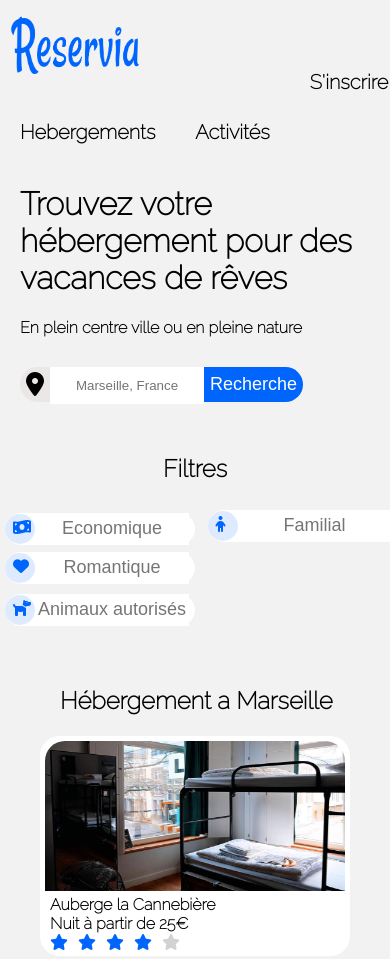
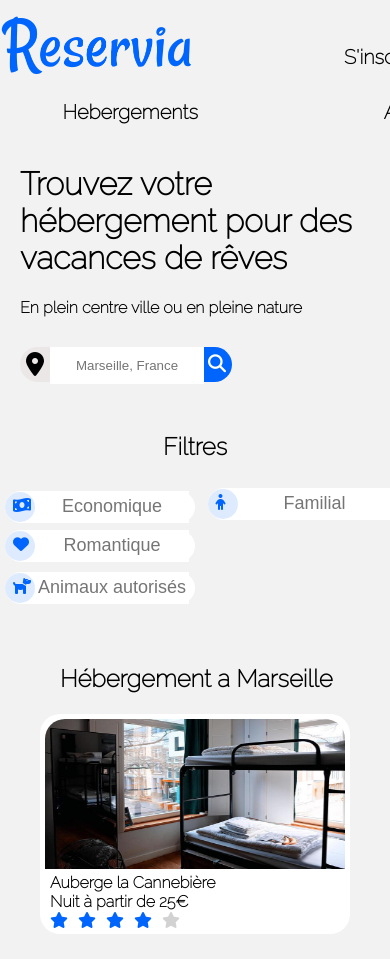
Before and after one commit to yoannano/OpenclassroomsProject, a plain HTML site: page index.html in a window 390 px wide. Shown: the top 959 px of the page. Drawn offline with Linux system fonts and the light colour scheme.

Commit message:
P2 terminé

```diff
--- a/css/styles.css
+++ b/css/styles.css
@@ -51,6 +51,9 @@ nav span:hover{
   border: hidden;
   height: 35px;
   font-size: large;
+}
+.recherche i{
+  visibility: hidden;
 }
 .icon0{
   height: 35px;
@@ -579,21 +582,26 @@ footer{
     margin-left: auto;
     margin-right: auto;
   }
-  .inscrire{
-    margin-right: 190px;
-    float: left;
+  .menuNav{
+    display: flex;
+  }
+  nav{
+    margin-left: 50px;
+    width: 200px;
   }
   .activite{
-    float: left;
-    margin-top: 100px;
+    margin-top: 80px;
   }
   .hebergement{
-    margin-top: 100px;
-    margin-left: -460px;
+    margin-top: 80px;
+    margin-left: -200px;
   }
-  .logo img{
-    width: 1300%;
-    margin-left: 10px;
+  .inscrire{
+    margin-top: -30px;
+    margin-left: -300px;
+  }
+  .logo{
+    justify-content: center;
   }
   .titres{
     margin-left: 20px;
@@ -602,7 +610,8 @@ footer{
     width: 390px;
   }
   nav span:hover{
-    text-decoration: underline;
+    text-decoration: none;
+    border-bottom: 1px solid #0065FC;
     color: #0065FC;
   }
   .sousTitre{
@@ -610,6 +619,17 @@ footer{
   }
   .bloc0{
     margin-left: 20px;
+  }
+  .villes{
+    position: absolute;
+    z-index: 1;
+  }
+  .recherche{
+    position: absolute;
+    margin-left: 90px;
+  }
+  .recherche i{
+    visibility: visible;
   }
   .bloc{
     border: none;
--- a/index.html
+++ b/index.html
@@ -12,6 +12,7 @@
 
 <!-- *********************************** LE HEADER + LA NAV ********************************************* -->
   <div id="topPage">
+    <div class="menuNav">
     <div class="logo">
       <img src="img/logo/Reservia@3x.png" alt="" />
     </div>
@@ -20,6 +21,7 @@
       <span class="activite"> Activités</span>
       <span class="inscrire"> S'inscrire</span>
     </nav>
+  </div>
   </div>
 <!-- ************************************* RECHERCHE VILLES + OPTION ********************************************* -->
   <h1 class="titres">Trouvez votre hébergement pour des vacances de rêves</h1>
@@ -31,7 +33,7 @@
   <div class="input">
     <input class="villes" type="text" placeholder="Marseille, France" />
     </div>
-    <button class="recherche">Recherche</button>
+    <button class="recherche">Recherche  <i class="fas fa-search"></i></button>
   </div>
 <div class="container">
     <h2 class="filtre">Filtres</h2>
```
